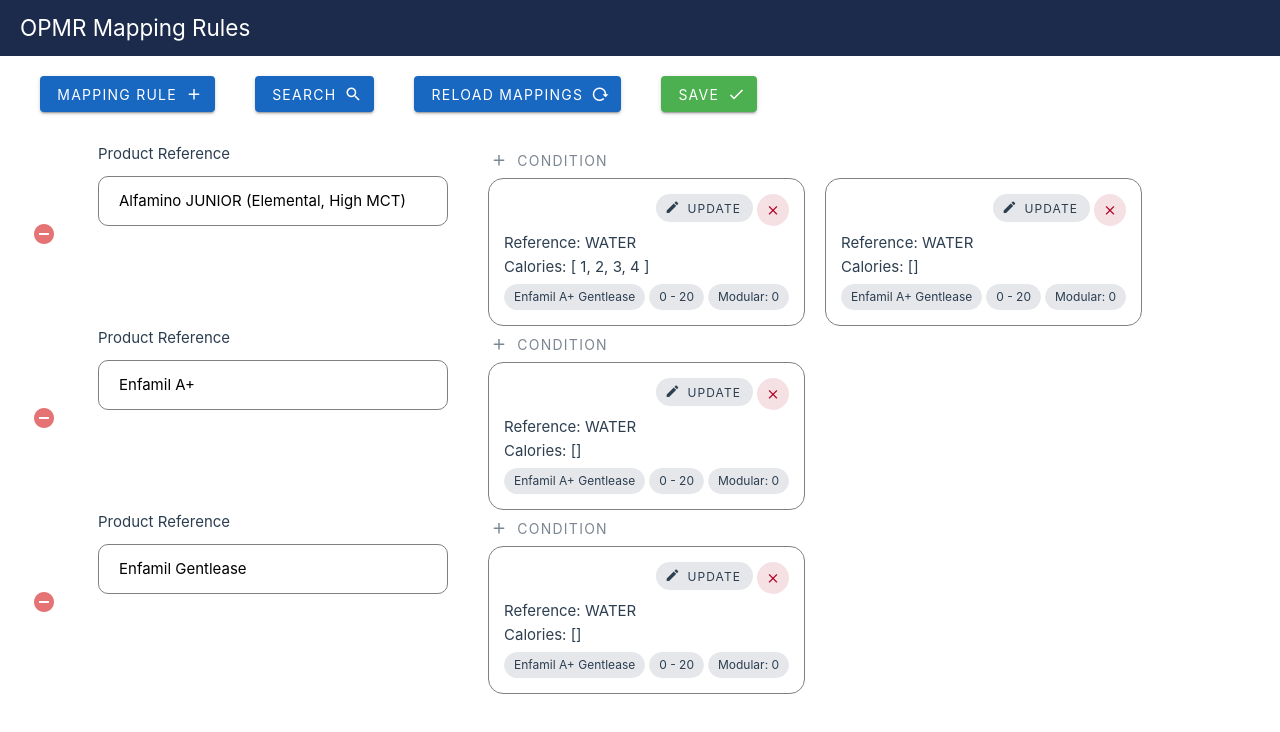
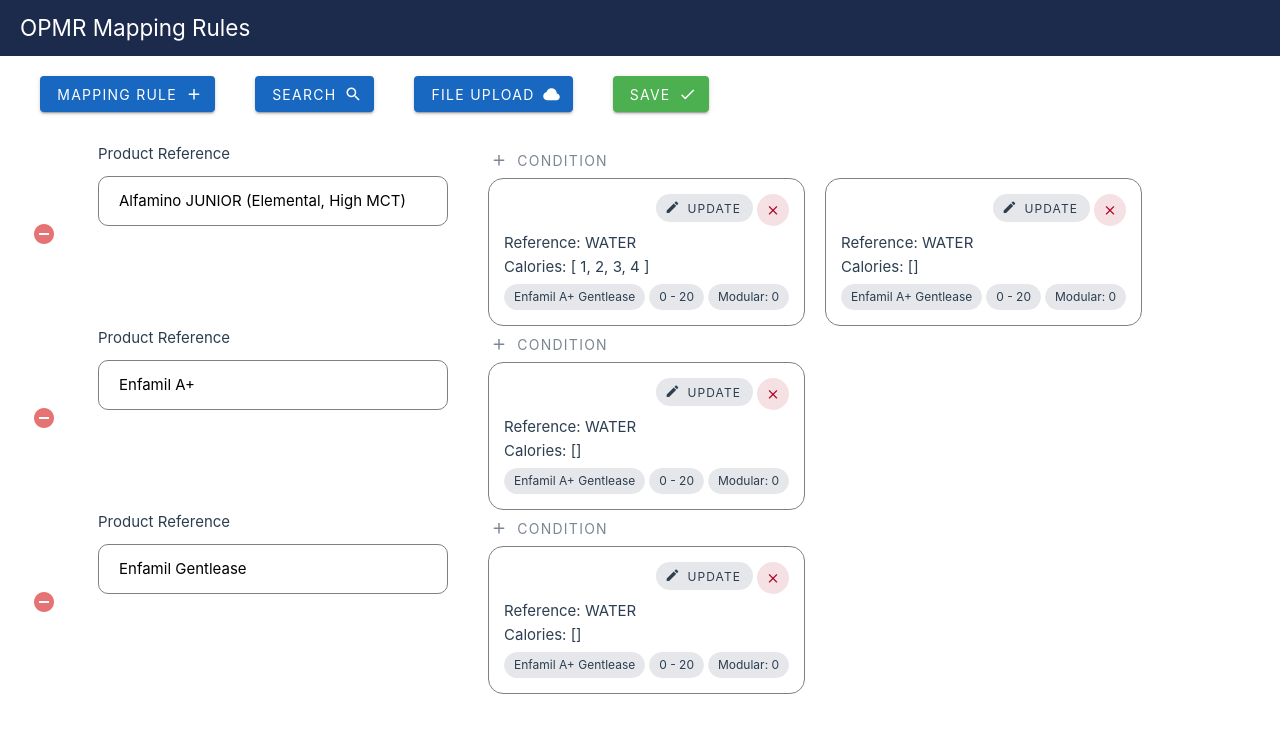
Before and after one commit to junejuly-jb/opmr-mapping, a Vue app: page / in a window 1280 px wide. Shown: the top 732 px of the page. Built offline with nearby package versions, Linux system fonts and the light colour scheme.

Commit message:
added file upload button

```diff
--- a/src/components/TheWelcome.vue
+++ b/src/components/TheWelcome.vue
@@ -52,9 +52,9 @@
         color="primary"
         @click="mappingStore.getMappings"
       >
-        Reload Mappings
+        File Upload
         <v-icon
-          icon="mdi-reload"
+          icon="mdi-cloud"
           end
         ></v-icon>
       </v-btn>
```
